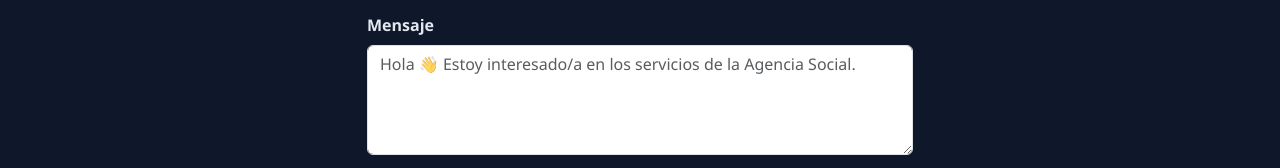
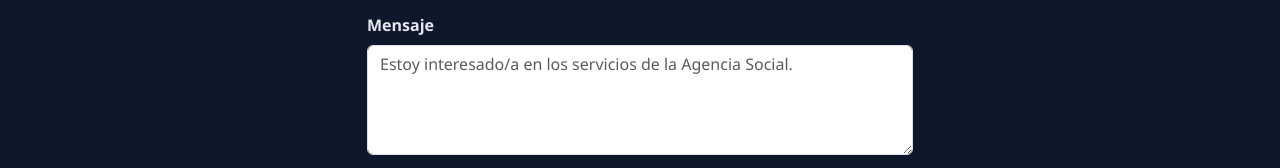
Before and after one commit to mateocarcelen/Dashboard-Web, a plain HTML site: page paginas/contacto.html in a window 1280 px wide. Shown: the part 531-699 px from the top of the page. Drawn offline with nearby package versions, Linux system fonts and the light colour scheme; files that its build step writes are made by us from their sources.

Commit message:
Actualizar contacto.html con los últimos cambios locales

```diff
--- a/paginas/contacto.html
+++ b/paginas/contacto.html
@@ -33,7 +33,7 @@
         </div>
     </nav>
 
-    <!-- CONTENIDO CONTACTO -->
+    <!-- CONTACTO -->
     <div class="container mt-5">
         <h1 class="text-center">Contáctanos</h1>
         <p class="text-center">Escríbenos y nos pondremos en contacto contigo lo antes posible.</p>
@@ -58,7 +58,7 @@
                         <input type="email" class="form-control" placeholder="Ingresa tu correo">
                     </div>
 
-                    <!-- 🛒 Lista de productos AÑADIDA -->
+                    <!--Lista de productos-->
                     <div class="mb-3">
                         <label class="form-label">Servicios de interés</label>
                         <select class="form-control">
@@ -73,7 +73,7 @@
 
                     <div class="mb-3">
                         <label class="form-label">Mensaje</label>
-                        <textarea class="form-control" rows="4" placeholder="Hola 👋 Estoy interesado/a en los servicios de la Agencia Social.""></textarea>
+                        <textarea class="form-control" rows="4" placeholder="Estoy interesado/a en los servicios de la Agencia Social."></textarea>
                     </div>
                     <!-- Botones centrados y alineados -->
                     <div class="d-flex gap-3 justify-content-center flex-wrap">
```
